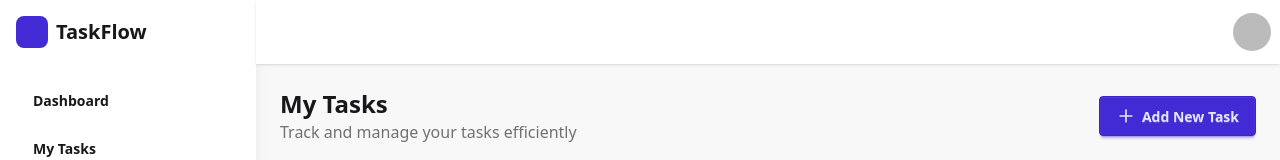
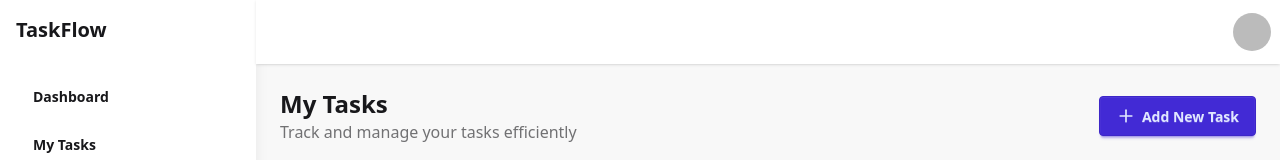
Before and after one commit to abdurrahmansoftlinkbd/task-management, a React (Vite) app: page / in a window 1280 px wide. Shown: the top 160 px of the page. Built offline with nearby package versions, Linux system fonts and the light colour scheme; no server answers; sample sign-in values are in the browser's storage.

Commit message:
removed logi

```diff
--- a/src/pages/Home.jsx
+++ b/src/pages/Home.jsx
@@ -19,7 +19,6 @@ export default function Home() {
       >
         <div className="p-4">
           <div className="flex items-center gap-2 mb-8">
-            <div className="w-8 h-8 bg-primary rounded-lg"></div>
             <h1 className="text-xl font-bold">TaskFlow</h1>
           </div>
 
```
